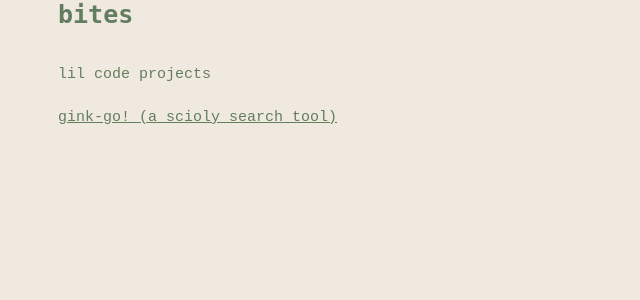
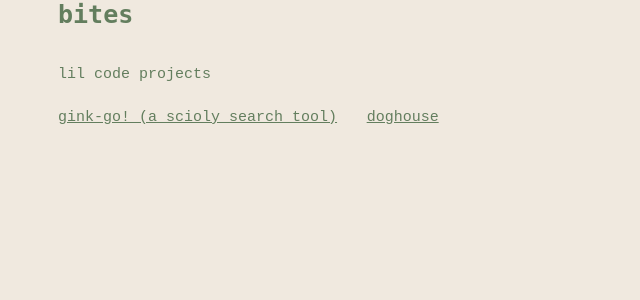
Before and after one commit to ACulturedSwine/maker-portfolio, a PHP site: page /bites.php in a window 1280 px wide. Shown: the part 128-428 px from the top of the page, without its empty margins (0-640 px from the left). Run offline with PHP 8.4, Linux system fonts and the light colour scheme.

Commit message:
Update bites.php

```diff
--- a/gink-go!/bites.php
+++ b/gink-go!/bites.php
@@ -6,5 +6,6 @@
     <h1>bites</h1>
     <p>lil code projects</p>
     <a href='/bites/scioly-search.php' style='margin-left: 30px'>gink-go! (a scioly search tool)</a>
+    <a href="https://doghouse.sophli.me/">doghouse</a>
 </body>
 </html>
```
